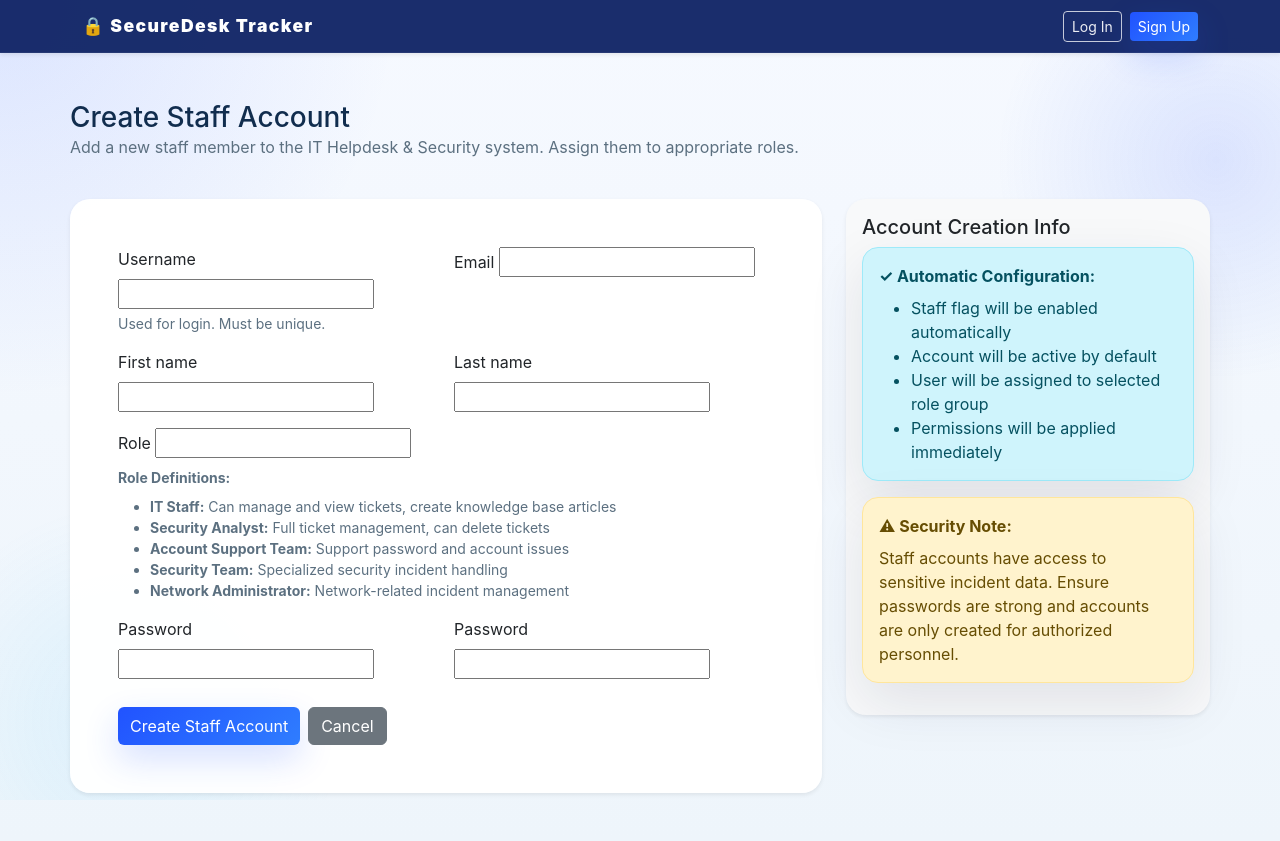
After one commit to JeremiAtienza/IT-Helpdesk-Security-Incident-Tracker, a Django app: template templates/filemanager/staff_create.html in a window 1280 px wide. The commit adds this page. Run offline with Django 5.2, Linux system fonts and the light colour scheme; the template is opened without the code that fills it, so the values that code supplies are empty, except form fields; tables that the repository leaves empty hold one stand-in row (values such as "Sample post"); form fields are guessed from the names that the template uses.

Commit message:
Add staff account creation functionality with role assignment

```diff
--- a/filemanager/urls.py
+++ b/filemanager/urls.py
@@ -4,6 +4,7 @@ from .views import (
     FileListView,
     FileUploadView,
     SignUpView,
+    StaffCreateView,
     FileUpdateView,
     FileDeleteView,
     TicketListView,
@@ -29,6 +30,7 @@ urlpatterns = [
     path('', FileListView.as_view(), name='file-list'),
     path('upload/', FileUploadView.as_view(), name='file-upload'),
     path('signup/', SignUpView.as_view(), name='signup'),
+    path('staff/create/', StaffCreateView.as_view(), name='staff-create'),
 
     path('tickets/', TicketListView.as_view(), name='ticket-list'),
     path('tickets/new/', TicketCreateView.as_view(), name='ticket-create'),
--- /dev/null
+++ b/templates/filemanager/staff_create.html
@@ -0,0 +1,141 @@
+{% extends 'base.html' %}
+
+{% block content %}
+<div class="row align-items-center mb-4">
+    <div class="col">
+        <h2 class="h3 mb-0 text-gray-800">Create Staff Account</h2>
+        <p class="text-muted">Add a new staff member to the IT Helpdesk & Security system. Assign them to appropriate roles.</p>
+    </div>
+</div>
+
+<div class="row">
+    <div class="col-md-8">
+        <div class="card shadow-sm border-0">
+            <div class="card-body p-5">
+                <form method="post" novalidate>
+                    {% csrf_token %}
+
+                    <div class="row g-3">
+                        <!-- Username -->
+                        <div class="col-md-6">
+                            <label for="{{ form.username.id_for_label }}" class="form-label">{{ form.username.label }}</label>
+                            {{ form.username }}
+                            {% if form.username.errors %}
+                                <div class="invalid-feedback d-block">
+                                    {{ form.username.errors }}
+                                </div>
+                            {% endif %}
+                            <small class="text-muted d-block mt-1">Used for login. Must be unique.</small>
+                        </div>
+
+                        <!-- Email -->
+                        <div class="col-md-6">
+                            <label for="{{ form.email.id_for_label }}" class="form-label">{{ form.email.label }}</label>
+                            {{ form.email }}
+                            {% if form.email.errors %}
+                                <div class="invalid-feedback d-block">
+                                    {{ form.email.errors }}
+                                </div>
+                            {% endif %}
+                        </div>
+
+                        <!-- First Name -->
+                        <div class="col-md-6">
+                            <label for="{{ form.first_name.id_for_label }}" class="form-label">{{ form.first_name.label }}</label>
+                            {{ form.first_name }}
+                            {% if form.first_name.errors %}
+                                <div class="invalid-feedback d-block">
+                                    {{ form.first_name.errors }}
+                                </div>
+                            {% endif %}
+                        </div>
+
+                        <!-- Last Name -->
+                        <div class="col-md-6">
+                            <label for="{{ form.last_name.id_for_label }}" class="form-label">{{ form.last_name.label }}</label>
+                            {{ form.last_name }}
+                            {% if form.last_name.errors %}
+                                <div class="invalid-feedback d-block">
+                                    {{ form.last_name.errors }}
+                                </div>
+                            {% endif %}
+                        </div>
+
+                        <!-- Role Selection -->
+                        <div class="col-12">
+                            <label for="{{ form.role.id_for_label }}" class="form-label">{{ form.role.label }}</label>
+                            {{ form.role }}
+                            {% if form.role.errors %}
+                                <div class="invalid-feedback d-block">
+                                    {{ form.role.errors }}
+                                </div>
+                            {% endif %}
+                            <small class="text-muted d-block mt-1">
+                                <strong>Role Definitions:</strong>
+                                <ul class="mt-2 mb-0">
+                                    <li><strong>IT Staff:</strong> Can manage and view tickets, create knowledge base articles</li>
+                                    <li><strong>Security Analyst:</strong> Full ticket management, can delete tickets</li>
+                                    <li><strong>Account Support Team:</strong> Support password and account issues</li>
+                                    <li><strong>Security Team:</strong> Specialized security incident handling</li>
+                                    <li><strong>Network Administrator:</strong> Network-related incident management</li>
+                                </ul>
+                            </small>
+                        </div>
+
+                        <!-- Password -->
+                        <div class="col-md-6">
+                            <label for="{{ form.password1.id_for_label }}" class="form-label">{{ form.password1.label }}</label>
+                            {{ form.password1 }}
+                            {% if form.password1.errors %}
+                                <div class="invalid-feedback d-block">
+                                    {{ form.password1.errors }}
+                                </div>
+                            {% endif %}
+                            <small class="text-muted d-block mt-1">{{ form.password1.help_text }}</small>
+                        </div>
+
+                        <!-- Confirm Password -->
+                        <div class="col-md-6">
+                            <label for="{{ form.password2.id_for_label }}" class="form-label">{{ form.password2.label }}</label>
+                            {{ form.password2 }}
+                            {% if form.password2.errors %}
+                                <div class="invalid-feedback d-block">
+                                    {{ form.password2.errors }}
+                                </div>
+                            {% endif %}
+                        </div>
+                    </div>
+
+                    <!-- Buttons -->
+                    <div class="d-flex gap-2 mt-4">
+                        <button type="submit" class="btn btn-primary">Create Staff Account</button>
+                        <a href="{% url 'admin-dashboard' %}" class="btn btn-secondary">Cancel</a>
+                    </div>
+                </form>
+            </div>
+        </div>
+    </div>
+
+    <!-- Info Panel -->
+    <div class="col-md-4">
+        <div class="card bg-light border-0 shadow-sm">
+            <div class="card-body">
+                <h5 class="card-title">Account Creation Info</h5>
+                <div class="alert alert-info" role="alert">
+                    <strong>✓ Automatic Configuration:</strong>
+                    <ul class="mb-0 mt-2">
+                        <li>Staff flag will be enabled automatically</li>
+                        <li>Account will be active by default</li>
+                        <li>User will be assigned to selected role group</li>
+                        <li>Permissions will be applied immediately</li>
+                    </ul>
+                </div>
+                <div class="alert alert-warning" role="alert">
+                    <strong>⚠ Security Note:</strong>
+                    <p class="mb-0 mt-2">Staff accounts have access to sensitive incident data. Ensure passwords are strong and accounts are only created for authorized personnel.</p>
+                </div>
+            </div>
+        </div>
+    </div>
+</div>
+{% endblock %}
```
Also changed, not shown: filemanager/forms.py (+49 -0 lines), filemanager/views.py (+37 -0 lines), templates/filemanager/admin_dashboard.html (+6 -3 lines).
